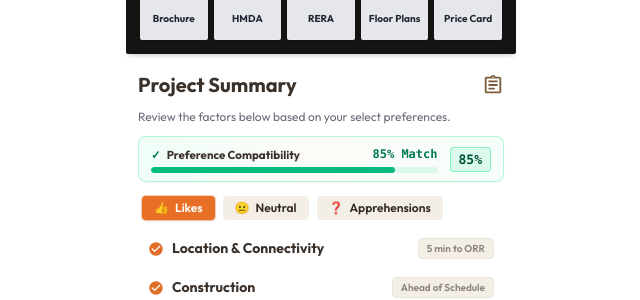
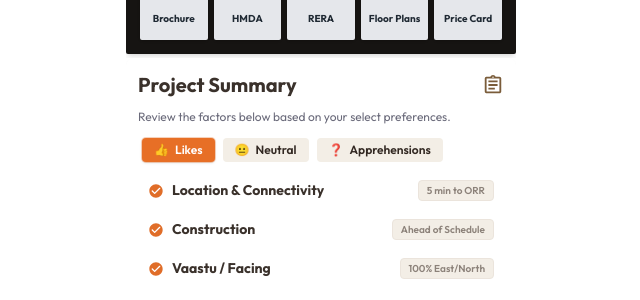
Before and after one commit to onemanwithoneserver/Figma-GP, a React (Vite) app: page / in a window 1280 px wide. Shown: the part 6260-6560 px from the top of the page, without its empty margins (319-959 px from the left). Built offline with nearby package versions, Linux system fonts and the light colour scheme.

Commit message:
Update ProjectSummary.tsx

```diff
--- a/src/02_features/11_summary/ProjectSummary.tsx
+++ b/src/02_features/11_summary/ProjectSummary.tsx
@@ -88,29 +88,6 @@ const ProjectSummary: React.FC = () => {
 
         <div className="mb-2">
           <p className="text-[12px] text-[#6B6B7B]">Review the factors below based on your select preferences.</p>
-        </div>
-
-        <div className="my-2.5 px-3 py-2 rounded-control bg-gradient-to-r from-emerald-50/80 via-surface-soft to-emerald-50/50 border border-emerald-200/80 flex items-center justify-between gap-3 shadow-xs">
-          <div className="flex-1 min-w-0">
-            <div className="flex items-center justify-between text-[11.5px] font-bold text-[#3A312B] mb-1">
-              <span className="flex items-center gap-1.5">
-                <span className="text-emerald-700 font-extrabold">✓</span>
-                <span>Preference Compatibility</span>
-              </span>
-              <span className="text-emerald-700 font-extrabold font-mono text-[12px]">85% Match</span>
-            </div>
-            <div className="w-full h-1.5 rounded-full bg-emerald-100/70 overflow-hidden">
-              <motion.div
-                initial={{ width: 0 }}
-                animate={{ width: '85%' }}
-                transition={{ duration: 0.8, ease: 'easeOut' }}
-                className="h-full rounded-full bg-gradient-to-r from-emerald-500 to-[#10B981]"
-              />
-            </div>
-          </div>
-          <div className="flex flex-col items-center justify-center px-2 py-0.5 rounded-chip bg-emerald-100/70 border border-emerald-300/70 text-emerald-900 font-mono font-black text-[13px] flex-shrink-0">
-            85%
-          </div>
         </div>
 
         <div className="flex justify-start sm:justify-center">
```
